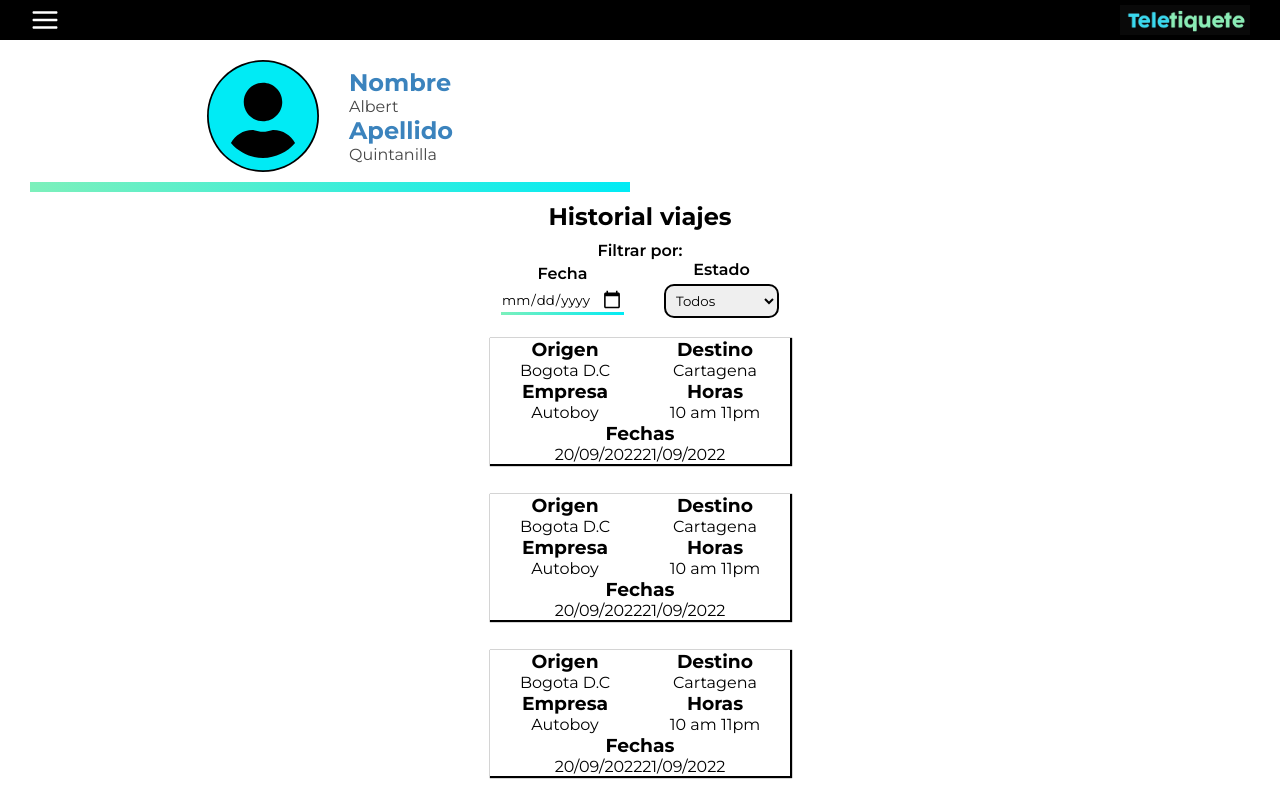
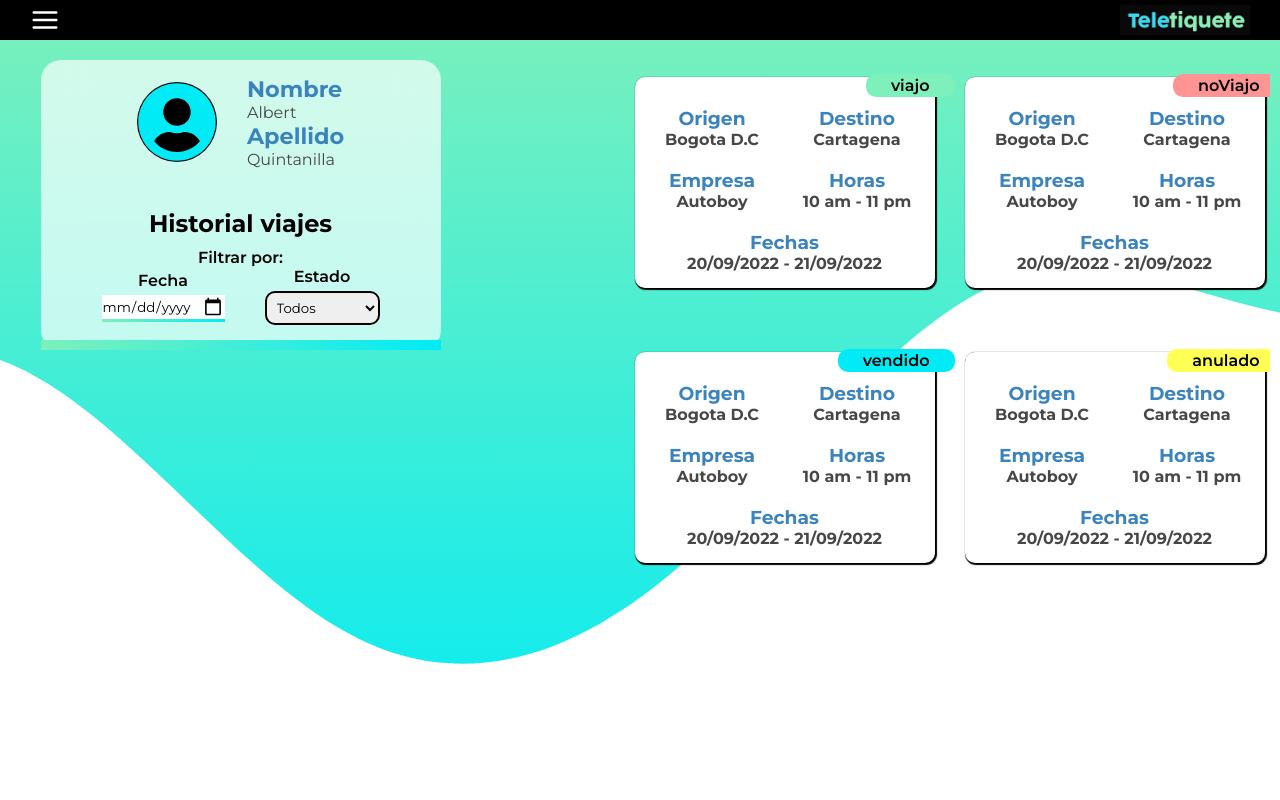
Before and after one commit to Jhuset2003/Teletiquete, a React (Create React App) app: page /History in a window 1280 px wide. Built offline with nearby package versions, Linux system fonts and the light colour scheme.

Commit message:
Cell v1.4.5

```diff
--- a/src/Components/Cards/HistoryCard.jsx
+++ b/src/Components/Cards/HistoryCard.jsx
@@ -14,7 +14,9 @@ export const HistoryCard = ({items = []}) => {
      {items.map((item)=>{
       return(
         <div className='HistoryCardContainer' onClick={() => {clicHandler();setModalCardHistoryData(item)}}>
+
         <ul>
+        <div className={`alert_estado ${item.estado}`}>{item.estado}</div>
           <li>
             <h3>Origen</h3>
             <span>{item.origin}</span>
@@ -39,6 +41,36 @@ export const HistoryCard = ({items = []}) => {
     </div>
       )
      })}
+     {
+      ModalCardHistory &&
+      <div className='HistoryCardContainerModal' onClick={clicHandler}>
+        <div className='HistoryCardContainer'>
+        <ul>
+        <div className={`alert_estado ${ModalCardHistoryData.estado}`}>{ModalCardHistoryData.estado}</div>
+          <li>
+            <h3>Origen</h3>
+            <span>{ModalCardHistoryData.origin}</span>
+          </li>
+          <li>
+            <h3>Destino</h3>
+            <span>{ModalCardHistoryData.destino}</span>
+          </li>
+          <li>
+            <h3>Empresa</h3>
+            <span>{ModalCardHistoryData.empresa}</span>
+          </li>
+          <li>
+            <h3>Horas</h3>
+            <span>{ModalCardHistoryData.horas}</span>
+          </li>
+          <li>
+            <h3>Fechas</h3>
+            <span>{ModalCardHistoryData.fechas}</span>
+          </li>
+        </ul>
+    </div>
+      </div>
+     }
     </>
   )
 }
--- a/src/Pages/History.jsx
+++ b/src/Pages/History.jsx
@@ -9,35 +9,39 @@ const History = () => {
   const items = [
     {
       id:1,
+      estado:"viajo",
       origin:"Bogota D.C",
       destino:"Cartagena",
       empresa:"Autoboy",
-      horas:"10 am " + " 11pm",
-      fechas:"20/09/2022" + "21/09/2022"
+      horas:"10 am" +" - "+ "11 pm",
+      fechas:"20/09/2022" + " - " + "21/09/2022"
     },
     {
       id:2,
+      estado:"noViajo",
       origin:"Bogota D.C",
       destino:"Cartagena",
       empresa:"Autoboy",
-      horas:"10 am " + " 11pm",
-      fechas:"20/09/2022" + "21/09/2022"
+      horas:"10 am" +" - "+ "11 pm",
+      fechas:"20/09/2022" + " - " + "21/09/2022"
     },
     {
       id:3,
+      estado:"vendido",
       origin:"Bogota D.C",
       destino:"Cartagena",
       empresa:"Autoboy",
-      horas:"10 am " + " 11pm",
-      fechas:"20/09/2022" + "21/09/2022"
+      horas:"10 am" +" - "+ "11 pm",
+      fechas:"20/09/2022" + " - " + "21/09/2022"
     },
     {
       id:4,
+      estado:"anulado",
       origin:"Bogota D.C",
       destino:"Cartagena",
       empresa:"Autoboy",
-      horas:"10 am " + " 11pm",
-      fechas:"20/09/2022" + "21/09/2022"
+      horas:"10 am" +" - "+ "11 pm",
+      fechas:"20/09/2022" + " - " + "21/09/2022"
     }
   ]
   return (
@@ -60,8 +64,7 @@ const History = () => {
                   </li>
                 </ul>
              </div>
-        </div>
-        <div className='filter_history'>
+             <div className='filter_history'>
           <h2>Historial viajes</h2>
           <span>Filtrar por:</span>
           <ul>
@@ -83,6 +86,8 @@ const History = () => {
             </li>
           </ul>
         </div>
+        </div>
+
         <div className='history'>
           <HistoryCard items={items}/>
         </div>
--- a/src/Pages/LandingPage.jsx
+++ b/src/Pages/LandingPage.jsx
@@ -14,10 +14,10 @@ import { RiCopyrightLine } from 'react-icons/ri';
 export const LandingPage = () => {
   return (
     <div className='Landing'>
-      <section className='home' id='Home'>
       <section className='nav_container'>
         <Nav/>
       </section>
+      <section className='home' id='Home'>
           <MarginLayout>
               <div className='home_elements_container'>
                   <div className='title_container'>
--- a/src/Styles/Cards/HistoryCard.scss
+++ b/src/Styles/Cards/HistoryCard.scss
@@ -6,13 +6,46 @@
     align-items: center;
     align-self: center;
     background-color: white;
-    box-shadow: 1px 1px 1px 1px black;
+    box-shadow: 1px 1px 1px 1px black ;
+    padding: 30px 15px 15px 15px;
+    border-radius: 10px;
+
+
     ul{
         width: 100%;
         display: grid;
         grid-template-columns: 1fr 1fr;
         grid-template-rows: 1fr 1fr 1fr;
         text-align: center;
+        gap: 20px;
+        position: relative;
+        .alert_estado{
+            position: absolute;
+            right: -35px;
+            top: -33px;
+            padding: 2px 25px 2px 25px;
+            font-weight: 600;
+            border-radius: 10px;
+        }
+        .viajo{
+            background-color: V.$primary;
+        }
+        .noViajo{
+            background-color: V.$terceary;
+        }
+        .vendido{
+            background-color: V.$secundary;
+        }
+        .anulado{
+            background-color: rgb(255, 255, 84);
+        }
+        h3{
+            color: V.$Csub;
+        }
+        span{
+            color: V.$Ctext;
+            font-weight: 700;
+        }
         li{
             list-style: none;
             &:nth-last-child(1){
@@ -23,3 +56,16 @@
 
     }
 }
+.HistoryCardContainerModal{
+    width: 100vw;
+    height: 100vh;
+    position: absolute;
+    display: flex;
+    justify-content: center;
+    align-items: center;
+    align-self: center;
+    background-color: rgba(0, 0, 0, 0.518);
+    top: 0;
+    left: 0;
+
+}
--- a/src/Styles/PagesS/History.scss
+++ b/src/Styles/PagesS/History.scss
@@ -1,9 +1,20 @@
 @use "../../App.scss" as V;
 .section_history{
     height: 100%;
-
+    overflow-y: scroll;
+    overflow-x: hidden;
+    background: url("../../Resources/Imgs/wave.svg");
+    background-repeat: no-repeat;
+    background-size: cover;
+    nav{
+        width: 100vw;
+    }
     .history_container{
         width: 100vw;
+        display: grid;
+        grid-template-columns: repeat(auto-fit, minmax(400px, auto));
+        justify-content: center;
+        height: 100%;
         .user_history{
             display: flex;
             justify-content: center;
@@ -15,10 +26,10 @@
             border-image-slice: 1;
             padding-bottom: 10px;
             margin: 20px 30px 0px 30px;
-            max-width: 600px;
+            max-width: 400px;
             flex-wrap: wrap;
             .user_history_icon{
-                font-size: 7rem;
+                font-size: 5rem;
                 display: flex;
                 justify-content: center;
                 align-items: center;
@@ -32,6 +43,7 @@
                     list-style: none;
                     h2{
                         color: V.$Csub;
+                        font-size: 1.4rem;
                     }
                     span{
                         color: V.$Ctext;
@@ -106,8 +118,41 @@
             padding: 20px 0px 20px 0px;
             scroll-behavior: smooth;
             &::-webkit-scrollbar{
-                visibility: hidden;
+                display:none;
             }
         }
     }
 }
+
+@media (min-width:900px){
+    .section_history{
+        justify-content: center;
+        gap: 100px !important;;
+        .history_container{
+            display: flex;
+            justify-content: center !important;
+            align-items: center !important;
+            gap: 159px;
+            .user_history{
+                display: flex;
+                align-self: flex-start !important;
+                background-color: rgba(255, 255, 255, 0.682);
+                padding: 15px;
+                border-radius: 20px;
+                backdrop-filter: blur(20px);
+                width: 50%;
+
+            }
+            .history{
+                width: 50% !important;
+                display: grid !important;
+                grid-template-columns: repeat(auto-fit, minmax(300px, auto)) !important;
+                align-self: flex-start !important;
+                height: 70vh !important;
+                justify-content: center;
+            }
+        }
+
+
+    }
+}
--- a/src/Styles/PagesS/LandingPage.scss
+++ b/src/Styles/PagesS/LandingPage.scss
@@ -10,16 +10,18 @@
         background-position: center;
         background-size: cover;
         overflow-y: hidden;
-        /*
+        position: relative;
+        min-height: 580px;
+
         .figure_container{
             width: 100%;
             height: 60%;
-            background-color: rgba(0, 114, 118, 0.881);;
+            background-color: rgba(0, 114, 118, 0.765);;
             position: absolute;
             z-index: 1;
             bottom: 0;
             clip-path: polygon(0 29%, 16% 45%, 50% 41%, 77% 28%, 100% 0, 100% 100%, 0 100%);
-        }*/
+        }
         .home_elements_container{
             height: 100%;
             width: 100%;
@@ -59,6 +61,7 @@
             background-position: center;
             background-size: cover;
             overflow-y: hidden;
+            min-height: 580px;
             .information_section_container{
                 .payment_methods{
                     display: flex;
@@ -91,6 +94,7 @@
             justify-content: center;
             align-items: center;
             align-self: center;
+            min-height: 140px;
             .footer{
                 width: 80%;
                 display: grid;
```
Also changed, not shown: src/Resources/Imgs/wave.svg (added).
